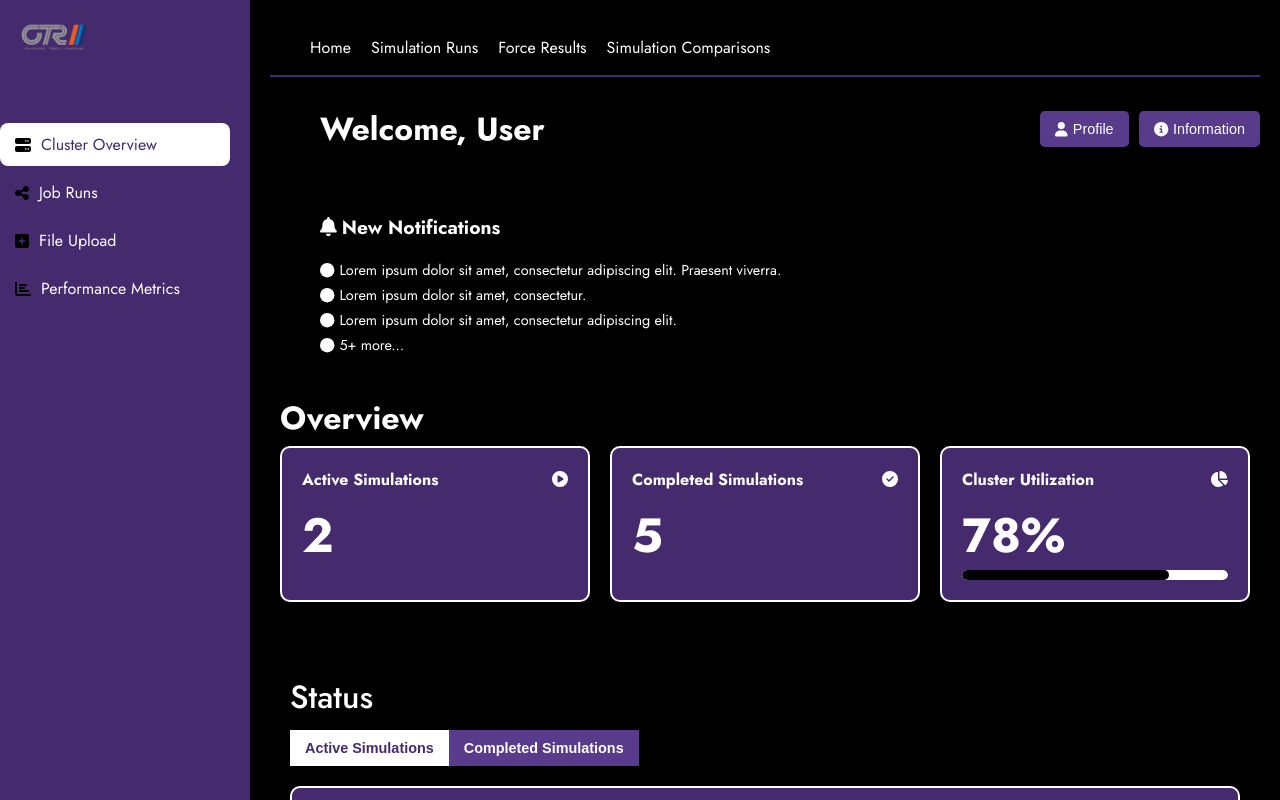
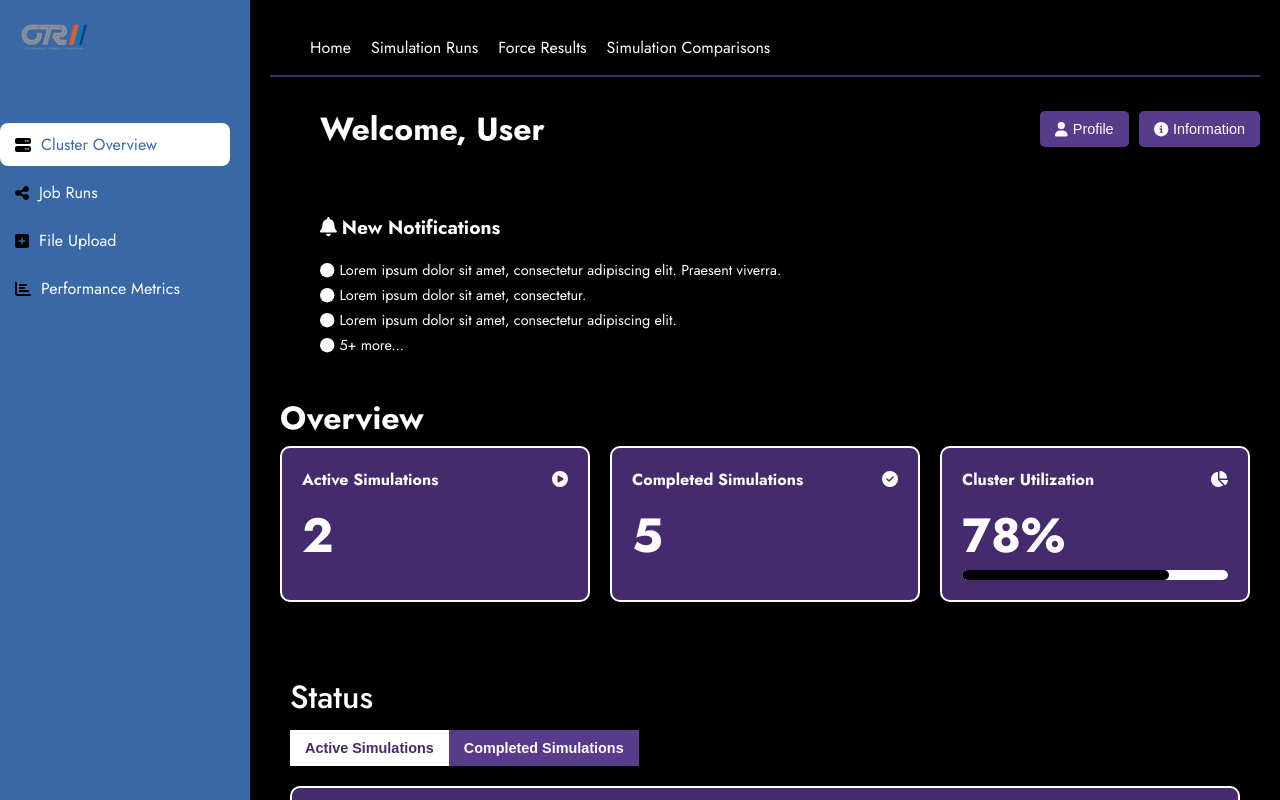
Before and after one commit to OntarioTechRacing/cluster_frontend, a React (Create React App) app: page / in a window 1280 px wide. In both pictures the pointer is over the link "Cluster Overview". Built offline with nearby package versions, Linux system fonts and the light colour scheme.

Commit message:
Update navbar styles

```diff
--- a/src/components/NavBar/Navbar.css
+++ b/src/components/NavBar/Navbar.css
@@ -1,5 +1,5 @@
 .navbar {
-  background-color: #452b6d;
+  background-color: #3968A6;
   width: 250px;
   height: 100vh;
   color: #ffffff;
@@ -50,11 +50,11 @@
 }
 
 .nav-links li:hover a {
-  color: #452b6d; /* Change link text color on hover */
+  color: #3968A6; /* Change link text color on hover */
 }
 
 .nav-links li:hover .fa-icon {
-  color: #452b6d; /* Change icon color on hover */
+  color: #3968A6; /* Change icon color on hover */
 }
 
 .nav-links a {
```
